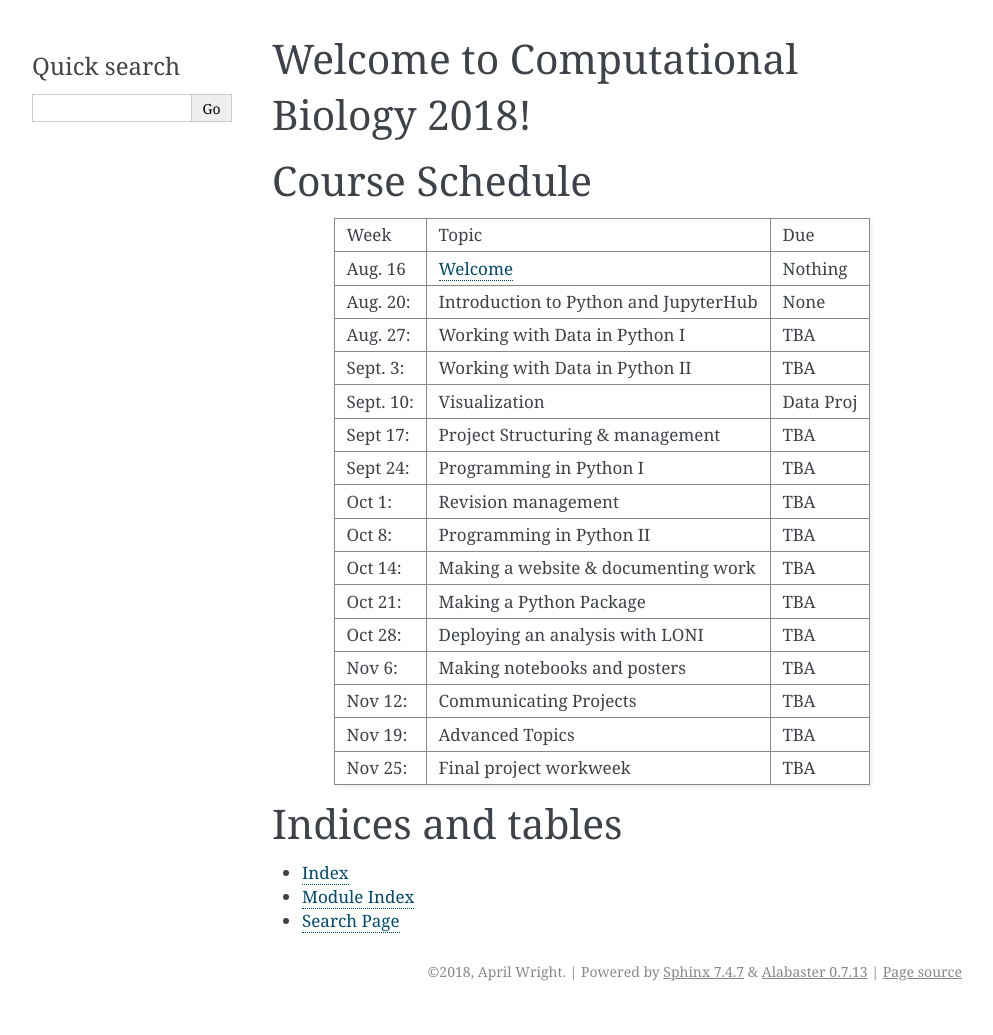
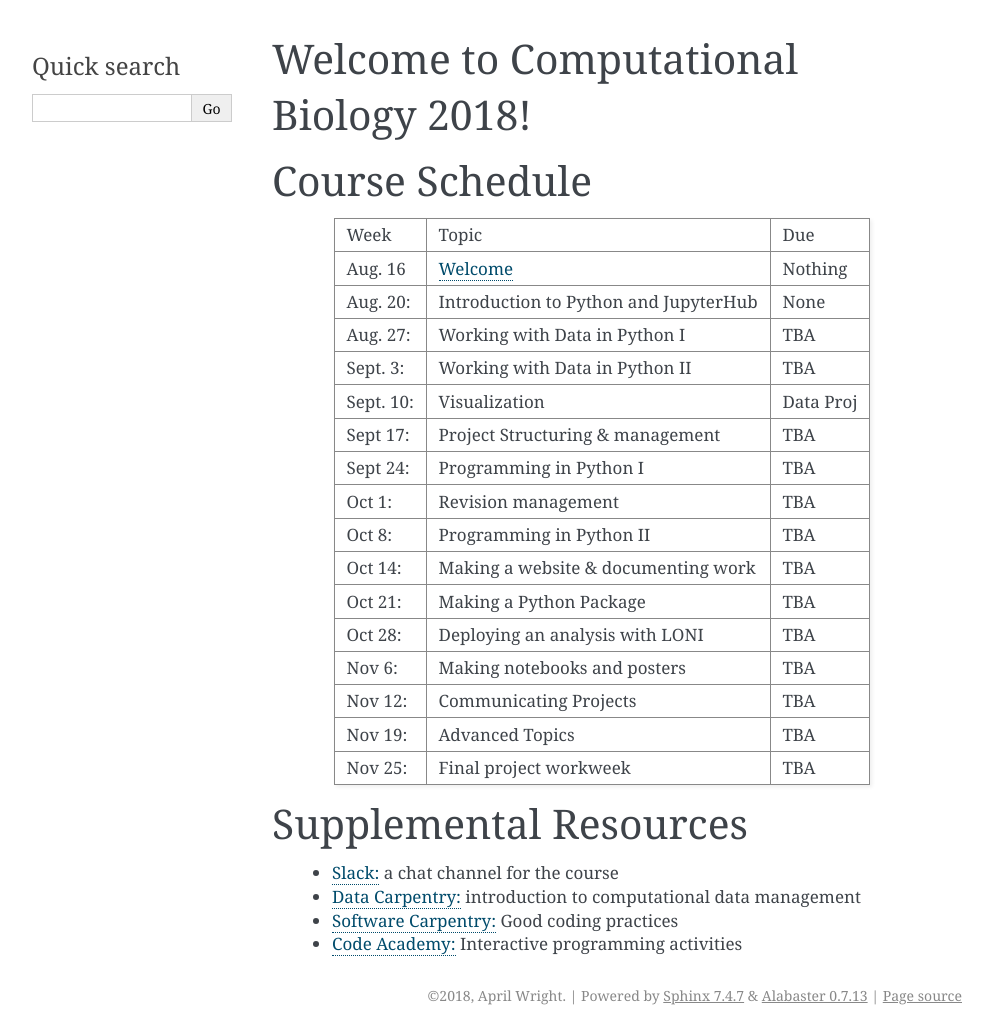
Before and after one commit to wrightaprilm/CompBio2018, a Sphinx documentation site: the page built from docs/index.rst, in a window 1280 px wide. Shown: the whole page, without its empty margins (148-1141 px from the left). Built offline with Sphinx 7.4.7, drawn with Linux system fonts in a browser that asks for light colours; before the commit the page ends 1011 px from its top, so only the background shows below that.

```diff
--- a/docs/index.rst
+++ b/docs/index.rst
@@ -50,9 +50,10 @@ Course Schedule
 | Nov 25:    |	Final project workweek                |	TBA       |
 +------------+----------------------------------------+-----------+
 
-Indices and tables
-==================
+Supplemental Resources
+======================
 
-* :ref:`genindex`
-* :ref:`modindex`
-* :ref:`search`
+ - `Slack: <https://join.slack.com/t/selucompbio2018/shared_invite/enQtNDE5MzgyNDgzODMwLWZjNDBmMDNjZmM3OGU0Yzk1MDJjMDIyNDY5ZTkwOTZkOWViNzRlNzJiMGEwYmYwMWYwNjQ3Njk5ZTFjYTk3ZTc>`_ a chat channel for the course
+ - `Data Carpentry: <https://datacarpentry.org/lessons/>`_ introduction to computational data management
+ - `Software Carpentry: <https://software-carpentry.org/lessons/>`_ Good coding practices
+ - `Code Academy: <https://www.codecademy.com/>`_ Interactive programming activities
```
Also changed, not shown: 2 other files.
